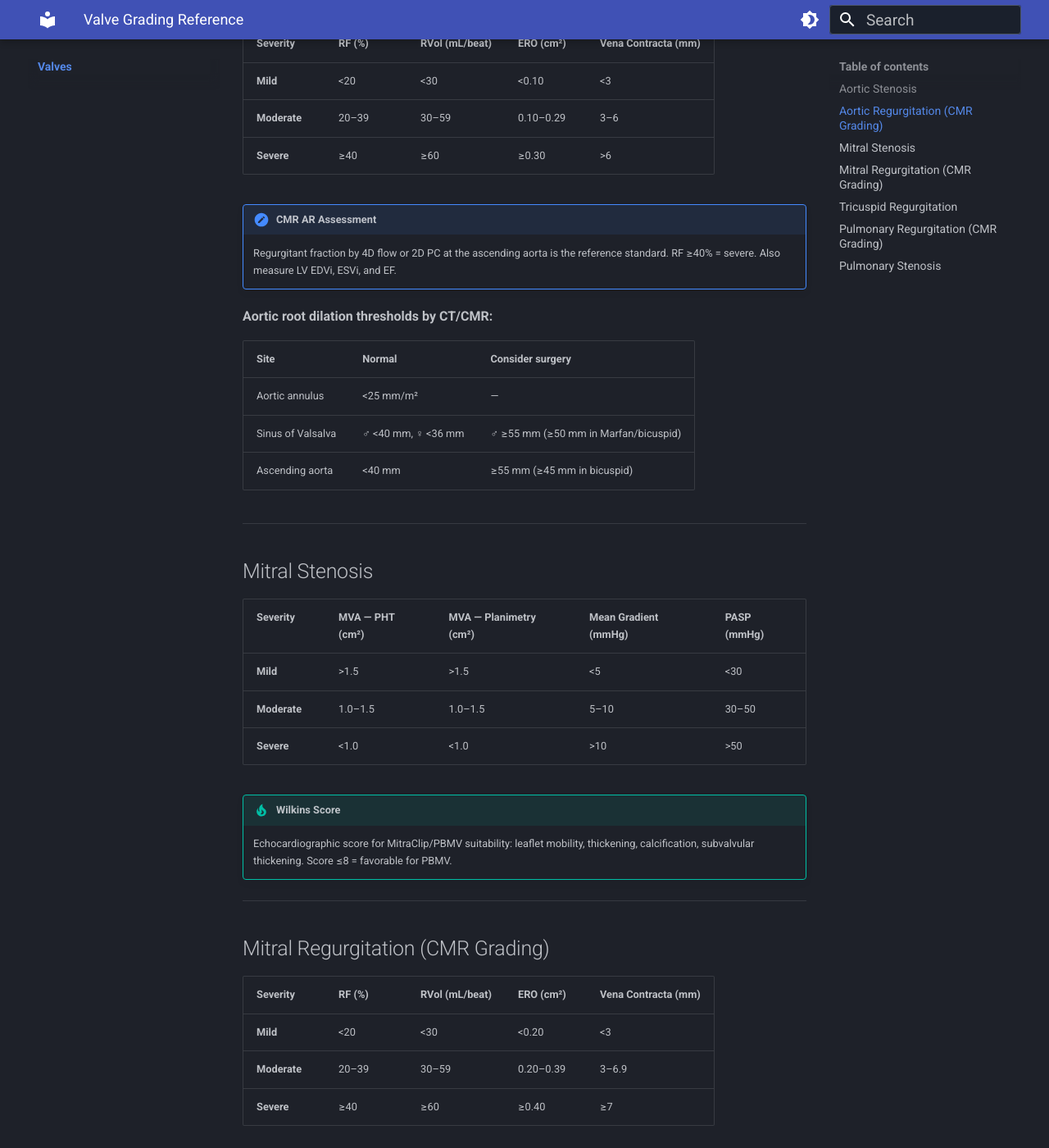
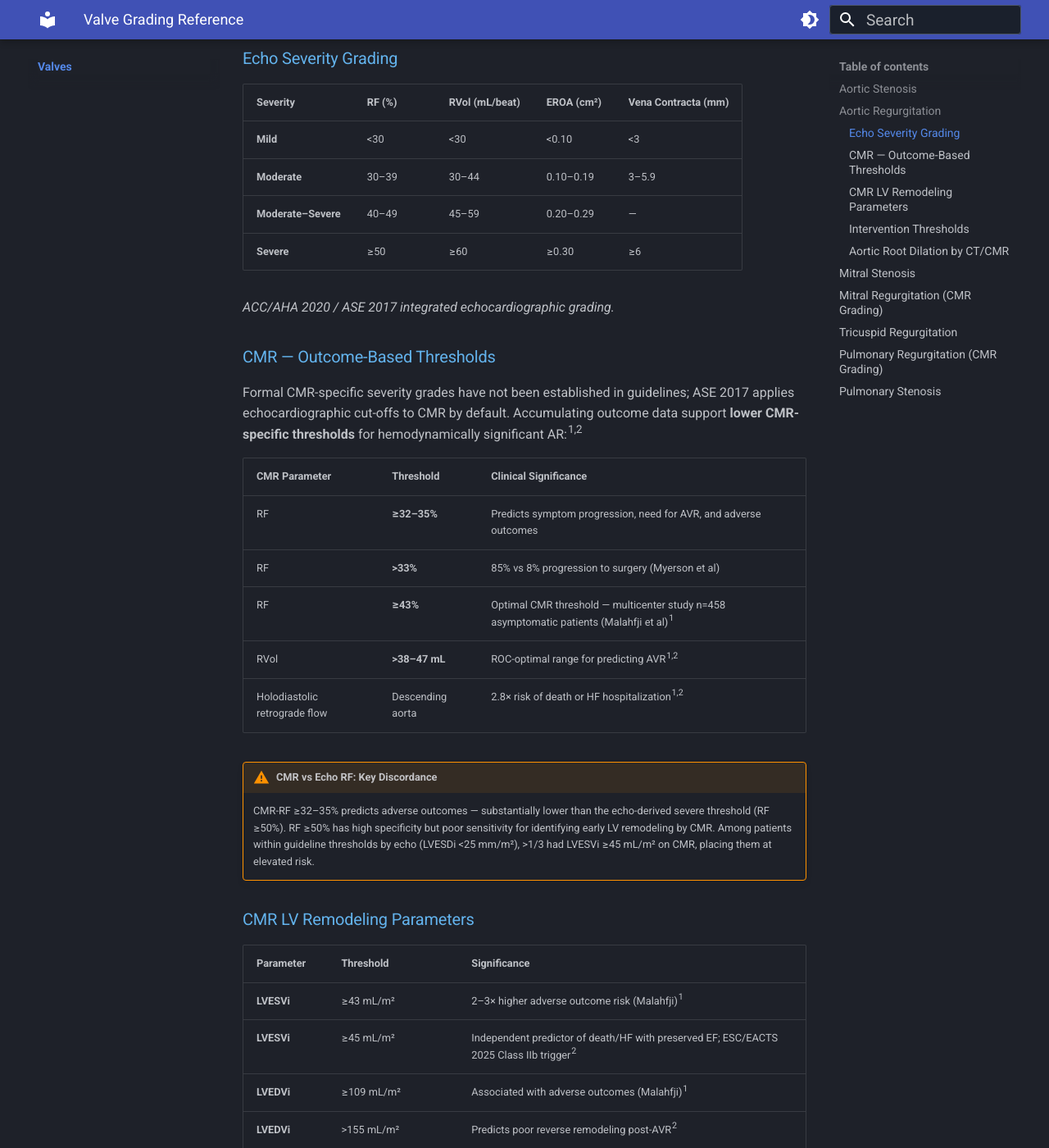
Before and after one commit to dfergs93/cardiac-imaging-resources, an MkDocs documentation site: the page built from docs/valves/index.md, in a window 1280 px wide and 1400 px high, scrolled down 933 px. Shown: the whole window at 82% size. Built offline with MkDocs 1.6.1 and Material for MkDocs 9.7.7, drawn with Linux system fonts in a browser that asks for light colours; some of the changed text lies outside the part shown.

Commit message:
feat: update AR grading with CMR outcome-based thresholds and intervention triggers
Corrects echo severity table to proper 4-tier ACC/AHA 2020/ASE 2017 thresholds
(the old table had wrong RF/RVol breakpoints). Adds CMR-specific outcome-based
thresholds (RF ≥32–35% predicts adverse outcomes, well below the echo-derived
severe cutoff of ≥50%), CMR LV remodeling volumetric indices (LVESVi, LVEDVi,
GLS, ECV), and a side-by-side ACC/AHA 2020 vs ESC/EACTS 2025 intervention
threshold table. Sourced from Ranard et al JACC 2023 and Pawar et al JACC 2026
state-of-the-art reviews.

Co-Authored-By: Claude Sonnet 4.6 <noreply@anthropic.com>

```diff
--- a/docs/valves/index.md
+++ b/docs/valves/index.md
@@ -4,7 +4,7 @@ title: Valve Grading Reference
 
 # Valve Grading Reference
 
-Quick-reference severity grading for stenosis and regurgitation. Based on ACC/AHA and ASE guidelines.
+Quick-reference severity grading for stenosis and regurgitation. Based on ACC/AHA 2020, ESC/EACTS 2025, and ASE 2017 guidelines; AR section updated with CMR outcome-based thresholds from JACC state-of-the-art reviews.
 
 ---
 
@@ -30,28 +30,89 @@ Quick-reference severity grading for stenosis and regurgitation. Based on ACC/AH
 
 ---
 
-## Aortic Regurgitation (CMR Grading)
+## Aortic Regurgitation
+
+### Echo Severity Grading
 
 <div class="grading-table-wrap" markdown="1">
 
-| Severity | RF (%) | RVol (mL/beat) | ERO (cm²) | Vena Contracta (mm) |
-|----------|--------|-----------------|-----------|----------------------|
-| **Mild** | <20 | <30 | <0.10 | <3 |
-| **Moderate** | 20–39 | 30–59 | 0.10–0.29 | 3–6 |
-| **Severe** | ≥40 | ≥60 | ≥0.30 | >6 |
+| Severity | RF (%) | RVol (mL/beat) | EROA (cm²) | Vena Contracta (mm) |
+|----------|--------|----------------|------------|---------------------|
+| **Mild** | <30 | <30 | <0.10 | <3 |
+| **Moderate** | 30–39 | 30–44 | 0.10–0.19 | 3–5.9 |
+| **Moderate–Severe** | 40–49 | 45–59 | 0.20–0.29 | — |
+| **Severe** | ≥50 | ≥60 | ≥0.30 | ≥6 |
 
 </div>
 
-!!! note "CMR AR Assessment"
-    Regurgitant fraction by 4D flow or 2D PC at the ascending aorta is the reference standard. RF ≥40% = severe. Also measure LV EDVi, ESVi, and EF.
+*ACC/AHA 2020 / ASE 2017 integrated echocardiographic grading.*
 
-**Aortic root dilation thresholds by CT/CMR:**
+### CMR — Outcome-Based Thresholds
+
+Formal CMR-specific severity grades have not been established in guidelines; ASE 2017 applies echocardiographic cut-offs to CMR by default. Accumulating outcome data support **lower CMR-specific thresholds** for hemodynamically significant AR:<sup>1,2</sup>
+
+<div class="grading-table-wrap" markdown="1">
+
+| CMR Parameter | Threshold | Clinical Significance |
+|---------------|-----------|-----------------------|
+| RF | **≥32–35%** | Predicts symptom progression, need for AVR, and adverse outcomes |
+| RF | **>33%** | 85% vs 8% progression to surgery (Myerson et al) |
+| RF | **≥43%** | Optimal CMR threshold — multicenter study n=458 asymptomatic patients (Malahfji et al)<sup>1</sup> |
+| RVol | **>38–47 mL** | ROC-optimal range for predicting AVR<sup>1,2</sup> |
+| Holodiastolic retrograde flow | Descending aorta | 2.8× risk of death or HF hospitalization<sup>1,2</sup> |
+
+</div>
+
+!!! warning "CMR vs Echo RF: Key Discordance"
+    CMR-RF ≥32–35% predicts adverse outcomes — substantially lower than the echo-derived severe threshold (RF ≥50%). RF ≥50% has high specificity but poor sensitivity for identifying early LV remodeling by CMR. Among patients within guideline thresholds by echo (LVESDi <25 mm/m²), >1/3 had LVESVi ≥45 mL/m² on CMR, placing them at elevated risk.
+
+### CMR LV Remodeling Parameters
+
+<div class="grading-table-wrap" markdown="1">
+
+| Parameter | Threshold | Significance |
+|-----------|-----------|--------------|
+| **LVESVi** | ≥43 mL/m² | 2–3× higher adverse outcome risk (Malahfji)<sup>1</sup> |
+| **LVESVi** | ≥45 mL/m² | Independent predictor of death/HF with preserved EF; ESC/EACTS 2025 Class IIb trigger<sup>2</sup> |
+| **LVEDVi** | ≥109 mL/m² | Associated with adverse outcomes (Malahfji)<sup>1</sup> |
+| **LVEDVi** | >155 mL/m² | Predicts poor reverse remodeling post-AVR<sup>2</sup> |
+| **CMR-GLS** | Worse than −16% to −19% | Abnormal strain; associated with adverse outcomes<sup>1</sup> |
+| **Indexed ECV** | ≥24 mL/m² | Associated with mortality and progression to AVR<sup>1</sup> |
+
+</div>
+
+!!! tip "Volumes Outperform Linear Dimensions"
+    LVESDi >25 mm/m² (current guideline threshold) misses >1/3 of patients with CMR LVESVi ≥45 mL/m². Measure true volumetric indices — diameter is a surrogate. ESC/EACTS 2025 now formally incorporates LVESVi alongside linear triggers.
+
+### Intervention Thresholds
+
+<div class="grading-table-wrap" markdown="1">
+
+| Indication | Class | Guideline |
+|------------|-------|-----------|
+| Symptomatic severe AR | **I** | ACC/AHA 2020; ESC/EACTS 2025 |
+| Asymptomatic severe AR + LVEF ≤55% | **I** | ACC/AHA 2020 |
+| Asymptomatic severe AR + LVEF ≤50% | **I** | ESC/EACTS 2025 |
+| Asymptomatic severe AR + LVESD >50 mm or LVESDi >25 mm/m² | **I** (ESC) · **IIa** (ACC/AHA) | Both |
+| Severe AR at time of other cardiac surgery | **I** | Both |
+| LVEF declining to 55–60% on ≥3 serial studies | **IIb** | ACC/AHA 2020 |
+| Progressive LVEDD >65 mm | **IIb** | ACC/AHA 2020 |
+| Low-risk asymptomatic: LVESDi >22 mm/m² or LVESVi ≥45 mL/m² | **IIb** | ESC/EACTS 2025 |
+
+</div>
+
+### Aortic Root Dilation by CT/CMR
 
 | Site | Normal | Consider surgery |
 |------|--------|-----------------|
 | Aortic annulus | <25 mm/m² | — |
 | Sinus of Valsalva | ♂ <40 mm, ♀ <36 mm | ♂ ≥55 mm (≥50 mm in Marfan/bicuspid) |
 | Ascending aorta | <40 mm | ≥55 mm (≥45 mm in bicuspid) |
+
+**AR References**
+
+1. Ranard LS, Bonow RO, Nishimura R, et al. Imaging Methods for Evaluation of Chronic Aortic Regurgitation in Adults: JACC State-of-the-Art Review. *J Am Coll Cardiol.* 2023;82(20):1953–1966.
+2. Pawar S, Allen C, Mori M, et al. Contemporary Diagnosis and Treatment of Aortic Regurgitation: A State-of-the-Art Review. *J Am Coll Cardiol.* 2026;87(4):385–413.
 
 ---
 
```
